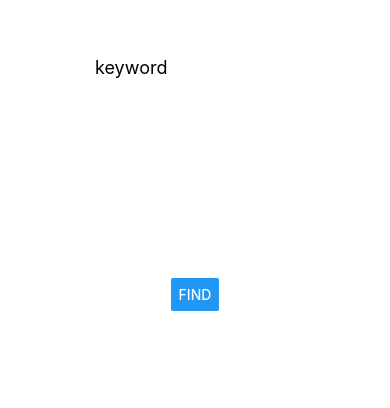
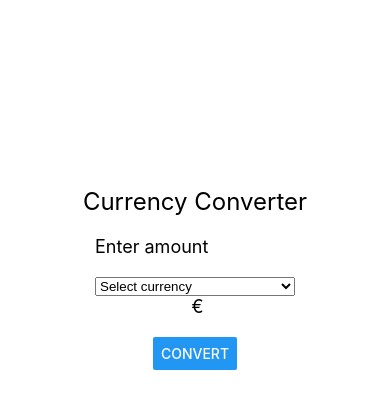
Before and after one commit to hennasalmi02/Expo-projekti, a React Native app: screen / in a window 390 px wide. Shown: the part 144-552 px from the top of the page. Built offline with nearby package versions, Linux system fonts and the light colour scheme.

Commit message:
Valuuttatehtävä suoritettu

```diff
--- a/App.js
+++ b/App.js
@@ -1,58 +1,68 @@
 import { useState } from 'react';
 import { View, Text, TextInput, Button, FlatList, Image } from 'react-native';
+import { Picker } from '@react-native-picker/picker';
 
 function App() {
 
-  const [keyword, setKeyword] = useState('');
-  const [receipts, setReceipts] = useState([]);
+  const [amount, setAmount] = useState('');
+  const [currency, setCurrency] = useState('');
+  const [converted, setConverted] = useState('');
+
 
   const handleFetch = () => {
-    fetch(`https://www.themealdb.com/api/json/v1/1/filter.php?i=${keyword}`)
-    .then(response => {
-      if (!response.ok)
-        throw new Error("Error in fetch:" + response.statusText);
-
-      return response.json()
-    })
-    .then(data => setReceipts(data.meals))
-    .catch(err => console.error(err));
+    fetch(`https://cdn.jsdelivr.net/npm/@fawazahmed0/currency-api@latest/v1/currencies/eur.json`)
+      .then(response => {
+        if (!response.ok)
+          throw new Error("Error in fetch:" + response.statusText);
+        return response.json();
+      })
+      .then(data => {
+        const rate = data.eur[currency];
+        const result = parseFloat(amount) * rate;
+        setConverted(result.toFixed(2));
+      })
+      .catch(err => console.error(err));
   }
 
+
   return (
-    <>
+    <View style={{ flex: 1, justifyContent: 'center' }}>
       <View style={styles.container}>
+        <Text style={{ fontSize: 24, marginBottom: 20 }}>Currency Converter</Text>
         <TextInput
           style={{ fontSize: 18, width: 200 }}
-          placeholder='keyword'
-          value={keyword}
-          onChangeText={text => setKeyword(text)} />
+          placeholder='Enter amount'
+          value={amount}
+          onChangeText={text => setAmount(text)} />
+        <Picker
+          style={{ width: 200, marginTop: 20 }}
+          selectedValue={currency}
+          pickerStyleType="dropdown"
+          onValueChange={(itemValue) => setCurrency(itemValue)}>
+          <Picker.Item label="Select currency" value="" />
+          <Picker.Item label="USD" value="usd" />
+          <Picker.Item label="GBP" value="gbp" />
+          <Picker.Item label="JPY" value="jpy" />
+          <Picker.Item label="AUD" value="aud" />
+          <Picker.Item label="CAD" value="cad" />
+          <Picker.Item label="CHF" value="chf" />
+          <Picker.Item label="CNY" value="cny" />
+          <Picker.Item label="SEK" value="sek" />
+          <Picker.Item label="NZD" value="nzd" />
+        </Picker>
+
       </View>
       <View style={styles.container}>
-        <Button title="Find" onPress={handleFetch} />
-        <FlatList
-          data={receipts}
-          keyExtractor={(item) => item.idMeal}
-          renderItem={({ item }) => <View>
-            <Text style={{ fontSize: 18, fontWeight: "bold"  }}>
-              {item.strMeal}
-            </Text>
-            <Image
-              style={{ width: 100, height: 100 }}
-              source={{ uri: item.strMealThumb }}
-            />
-          </View>} />
-      </View></>
+        <Text style={{ fontSize: 18, marginBottom: 20 }}>{converted} €</Text>
+        <Button title="Convert" onPress={handleFetch} />
+      </View>
+    </View>
   );
 }
 
 const styles = {
   container: {
-    flex: 1,
-    backgroundColor: '#fff',
     alignItems: 'center',
-    justifyContent: 'center',
-    flexDirection: 'column',
-    color: '#333',
   },
 };
 
--- a/package.json
+++ b/package.json
@@ -9,6 +9,7 @@
     "web": "expo start --web"
   },
   "dependencies": {
+    "@react-native-picker/picker": "2.11.1",
     "@react-navigation/native": "^7.1.28",
     "@react-navigation/native-stack": "^7.12.0",
     "expo": "^54.0.33",
```
Also changed, not shown: 1 other file (tests, documents, lock files or other folders).
